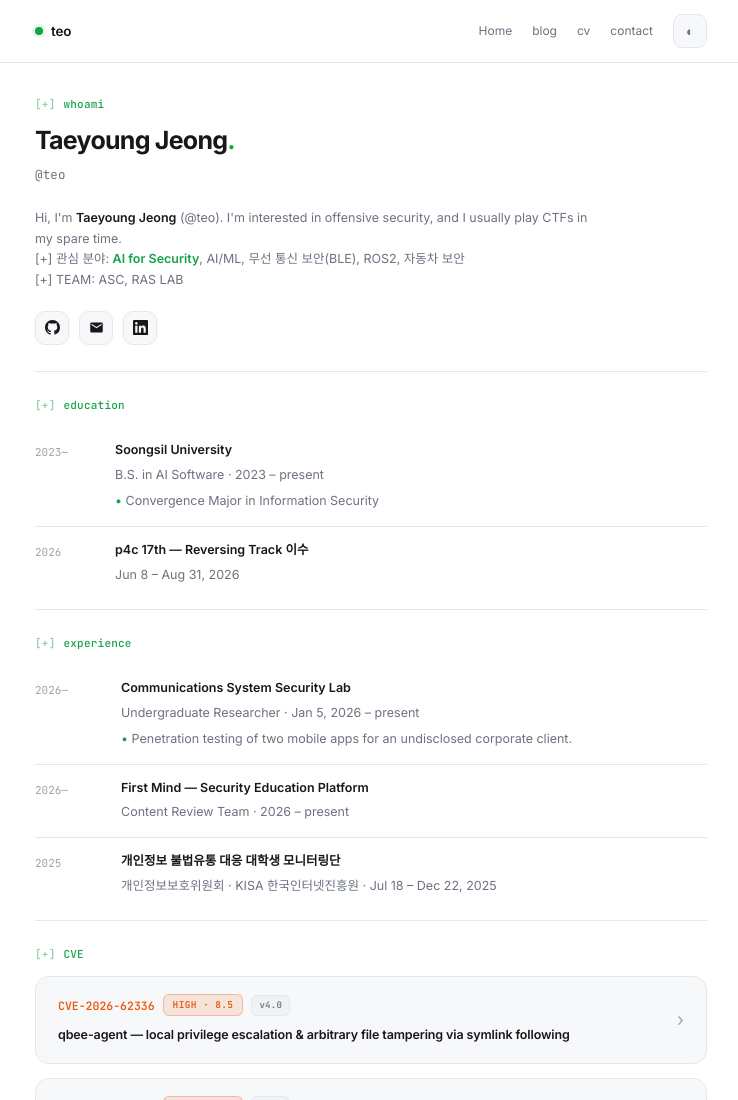
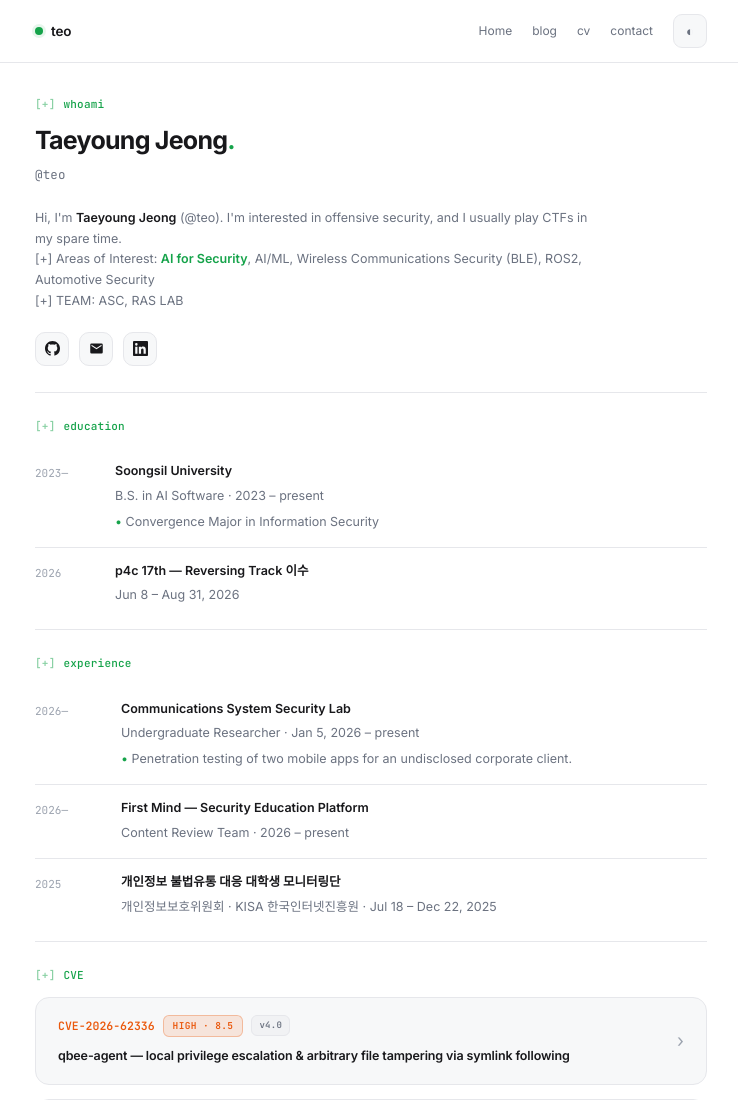
Before and after one commit to ttzero25/ttzero25.github.io, a plain HTML site: page index.html in a window 1280 px wide. Shown: the top 1100 px of the page, without its empty margins (269-1007 px from the left). Drawn offline with Linux system fonts and the light colour scheme.

Commit message:
Translate profile interests to English

```diff
--- a/index.html
+++ b/index.html
@@ -284,7 +284,7 @@
     <p class="mono" style="color:var(--muted);font-size:12.5px;margin:-6px 0 22px;letter-spacing:.01em">@teo</p>
     <p class="hero-desc">
       Hi, I'm <strong style="color:var(--text);font-weight:600">Taeyoung Jeong</strong> (@teo). I'm interested in offensive security, and I usually play CTFs in my spare time.<br>
-      [+] 관심 분야: <span style="color:var(--accent);font-weight:600">AI for Security</span>, AI/ML, 무선 통신 보안(BLE), ROS2, 자동차 보안<br>
+      [+] Areas of Interest: <span style="color:var(--accent);font-weight:600">AI for Security</span>, AI/ML, Wireless Communications Security (BLE), ROS2, Automotive Security<br>
       [+] TEAM: ASC, RAS LAB
     </p>
     <div class="cta">
```
